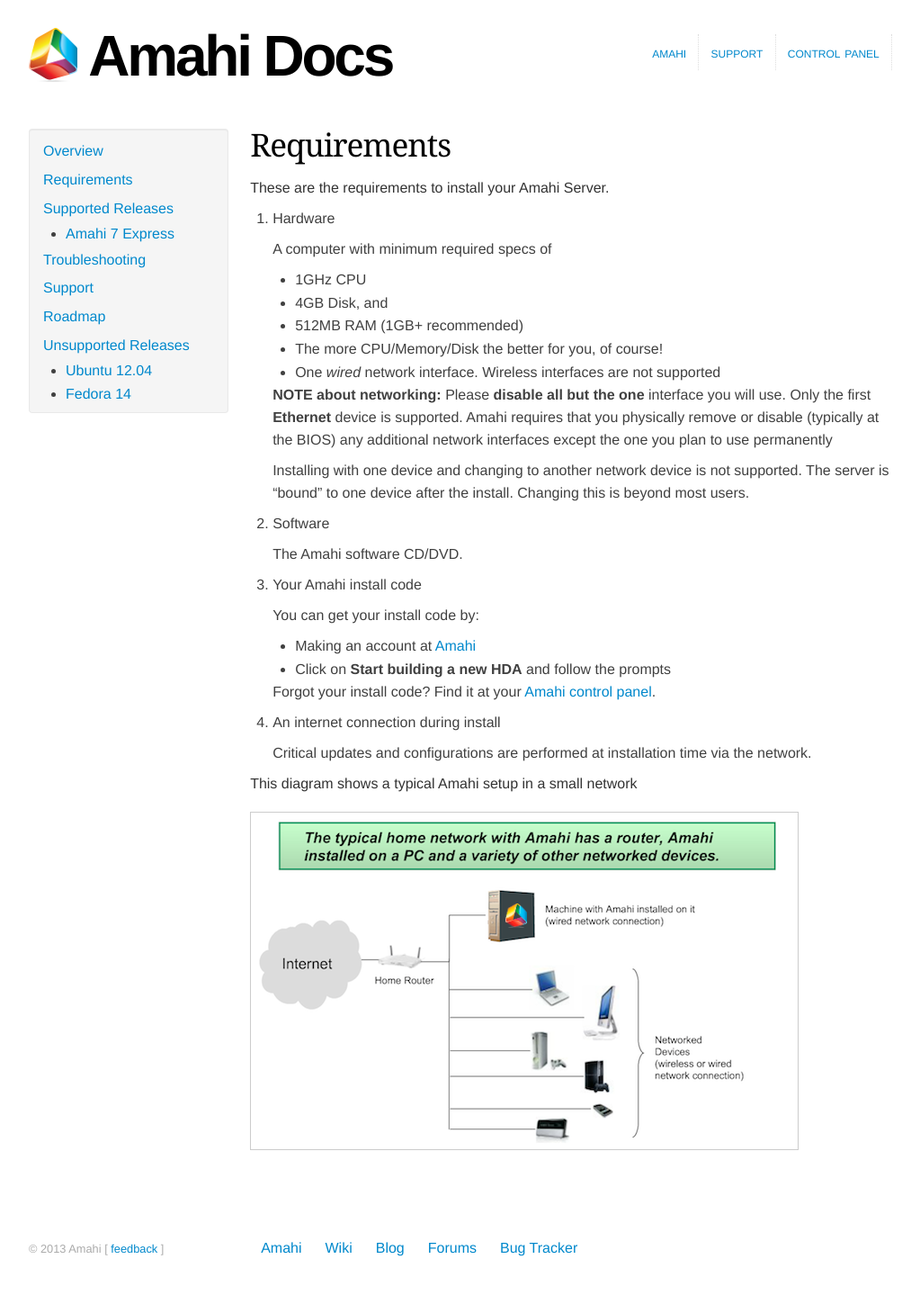
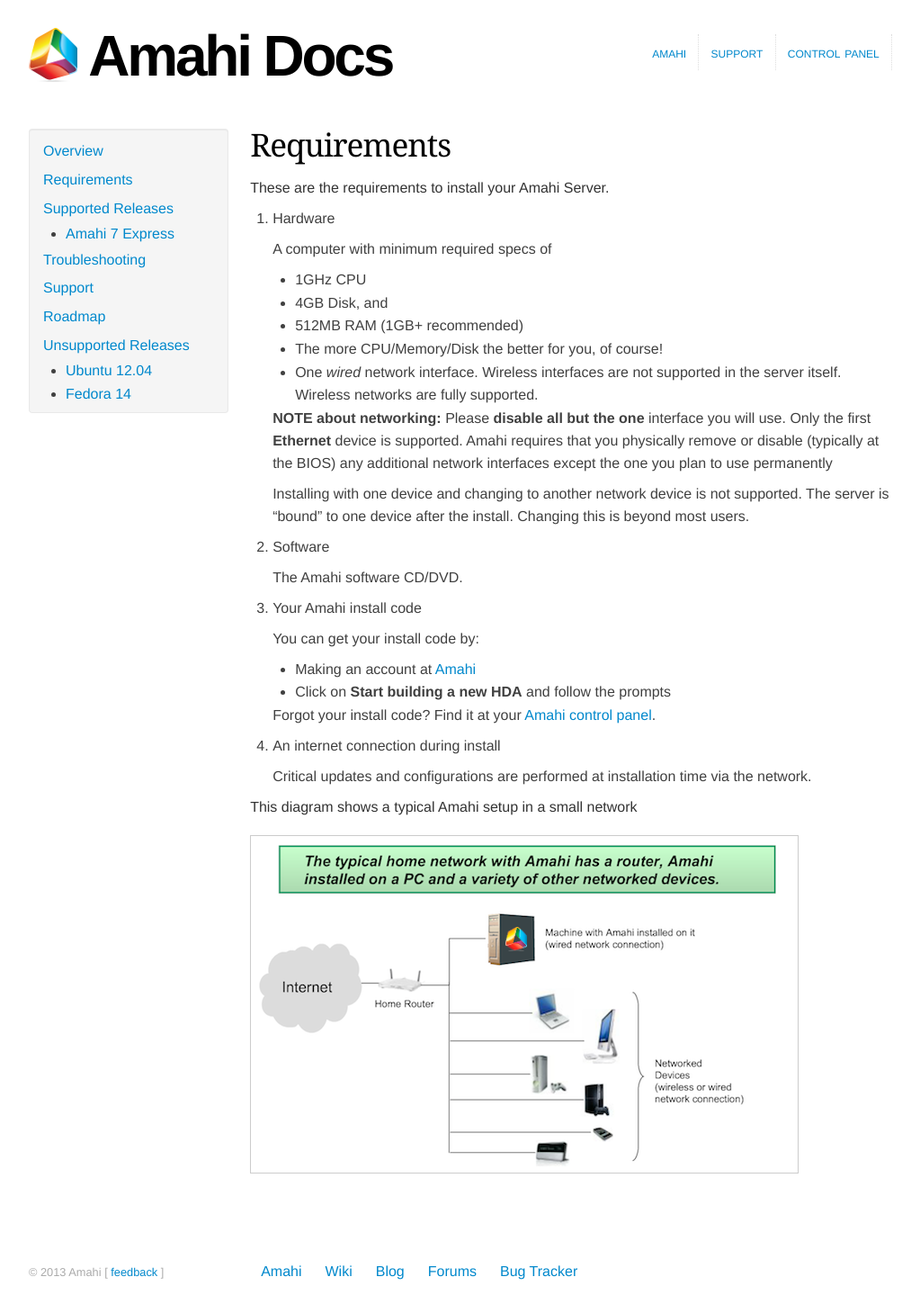
Before and after one commit to amahi/docs, a Jekyll site: the page built from requirements.md, in a window 1280 px wide. Shown: the whole page at 90% size, without its empty margins (128-1151 px from the left). Built offline with Jekyll 4.4.1, drawn with Linux system fonts in a browser that asks for light colours; nearby versions of some CDN libraries; before the commit the page ends 1433 px from its top, so only the background shows below that.

Commit message:
update to clarify on wireless interfaces

```diff
--- a/requirements.md
+++ b/requirements.md
@@ -14,7 +14,7 @@ These are the requirements to install your Amahi Server.
 	* 4GB Disk, and
 	* 512MB RAM (1GB+ recommended)
 	* The more CPU/Memory/Disk the better for you, of course!
-	* One *wired* network interface. Wireless interfaces are not supported
+	* One *wired* network interface. Wireless interfaces are not supported in the server itself. Wireless networks are fully supported.
 
 	**NOTE about networking:** Please **disable all but the one** interface you will use. Only the first **Ethernet** device is supported. Amahi requires that you physically remove or disable (typically at the BIOS) any additional network interfaces except the one you plan to use permanently
 
```
